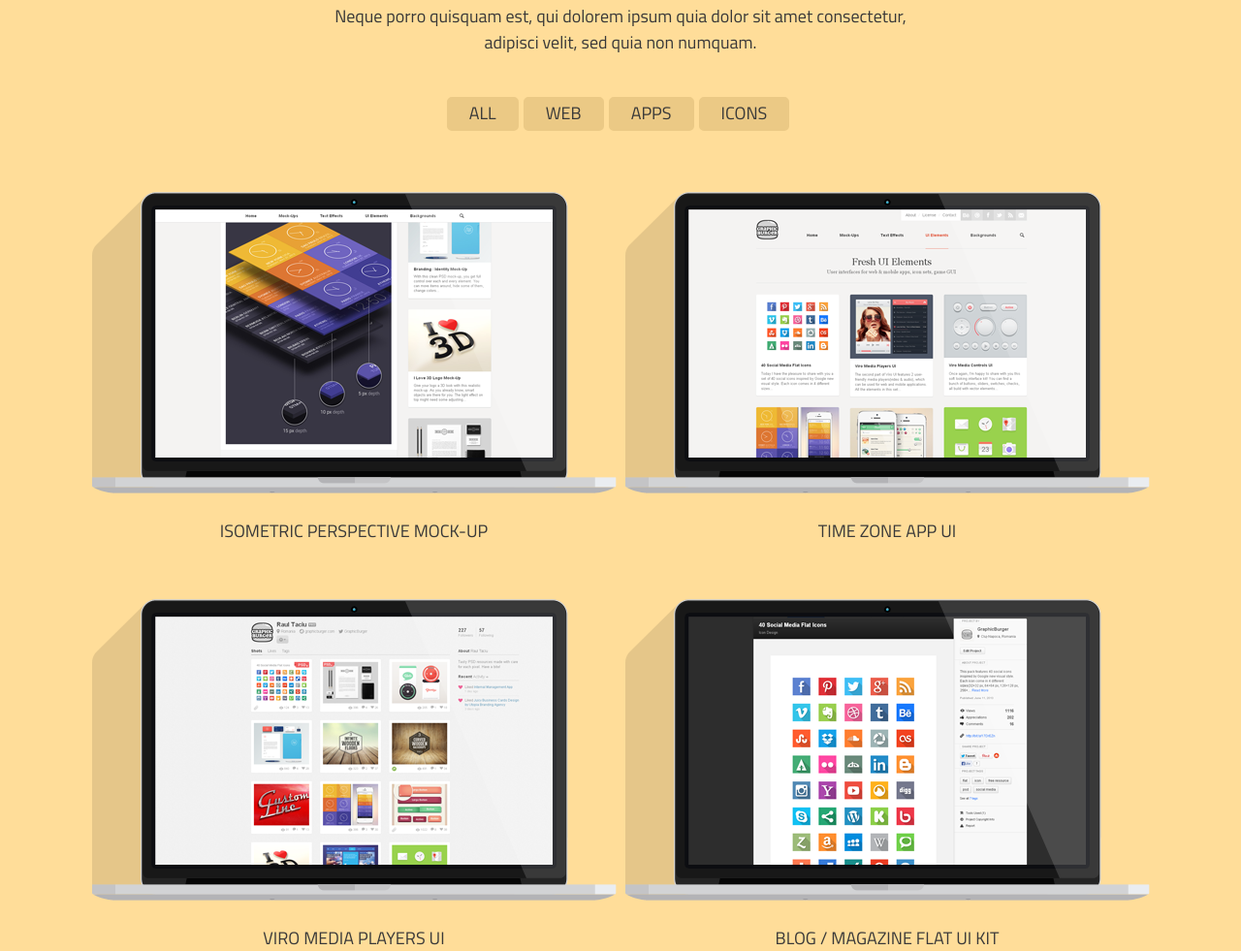
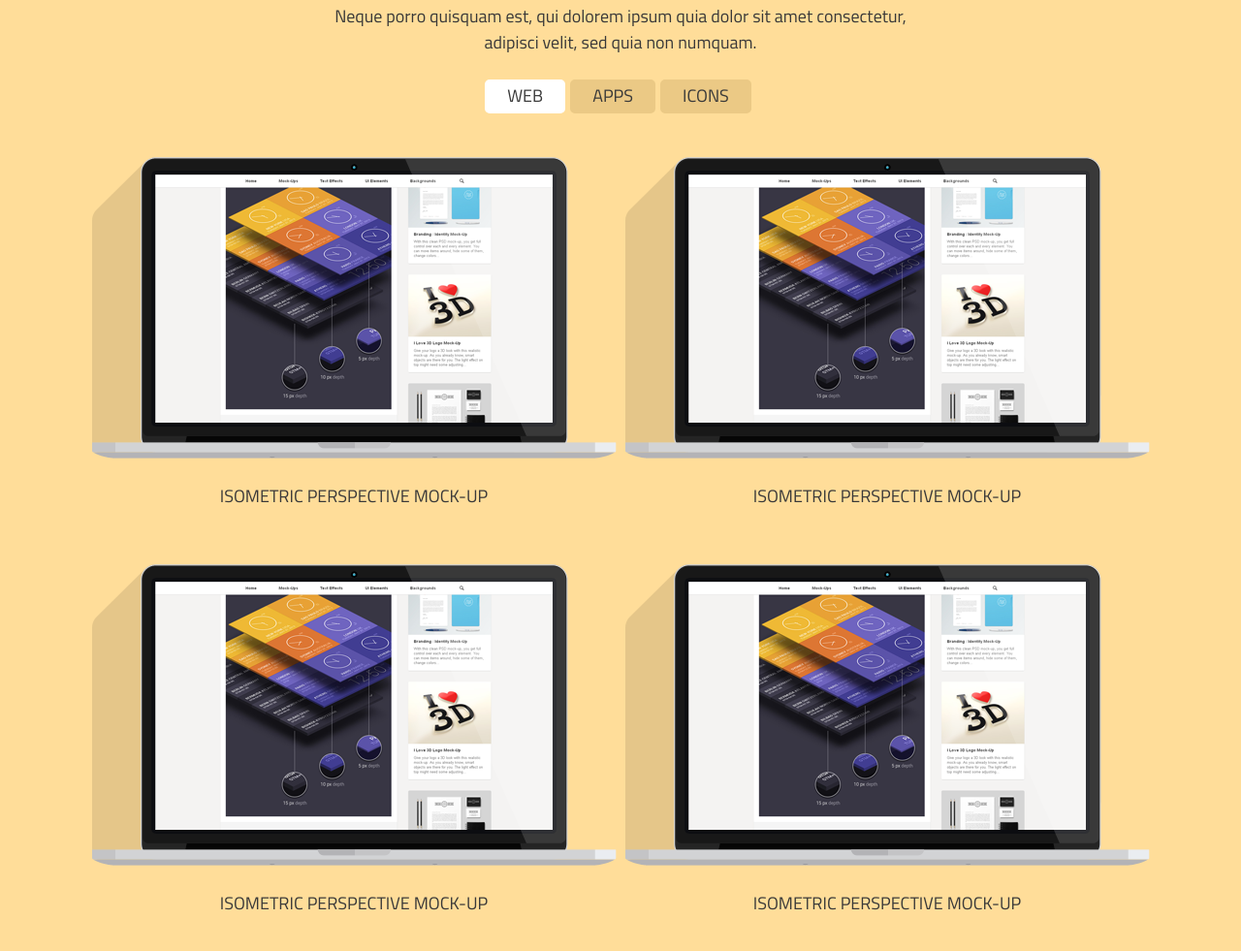
Before and after one commit to looktoroot/Ascent, a website: page src/index.html in a window 1280 px wide. Shown: the part 3214-4195 px from the top of the page at 97% size. Drawn offline with nearby package versions, Linux system fonts and the light colour scheme; files that its build step writes are made by us from their sources.

Commit message:
added css-slider for portfolio section

```diff
--- a/src/index.html
+++ b/src/index.html
@@ -273,35 +273,84 @@
            consectetur, adipisci velit, sed quia non numquam.
         </p>
       </div>
-      <div class="page-section__tabs">
-        <ul class="page-section__tab-list">
-          <li class="page-section__tab-item"><a href="#">All</a></li>
-          <li class="page-section__tab-item"><a href="#">Web</a></li>
-          <li class="page-section__tab-item"><a href="#">Apps</a></li>
-          <li class="page-section__tab-item"><a href="#">Icons</a></li>
-        </ul>
+
+      <div class="slider">
+        <input type="radio" id="slide-1" name="toggle" class="slider__input" checked>
+        <input type="radio" id="slide-2" name="toggle" class="slider__input">
+        <input type="radio" id="slide-3" name="toggle" class="slider__input">
+
+        <div class="slider__tab-container">
+          <div class="slider__tab-list">
+            <label class="slider__tab-item" for="slide-1">web</label>
+            <label class="slider__tab-item" for="slide-2">apps</label>
+            <label class="slider__tab-item" for="slide-3">icons</label>
           </div>
-      <div class="page-section__content">
+        </div>
+
+        <div class="slider__slide-container">
+          <div class="slider__slide-content">
             <div class="portfolio-item">
               <img src="img/mock-up-1.png" width="100%" height="100%" alt="portfolio mock-up" class="portfolio-item__image">
               <span class="portfolio-item__title">Isometric Perspective Mock-Up</span>
+            </div>
+            <div class="portfolio-item">
+              <img src="img/mock-up-1.png" width="100%" height="100%" alt="portfolio mock-up" class="portfolio-item__image">
+              <span class="portfolio-item__title">Isometric Perspective Mock-Up</span>
+            </div>
+            <div class="portfolio-item">
+              <img src="img/mock-up-1.png" width="100%" height="100%" alt="portfolio mock-up" class="portfolio-item__image">
+              <span class="portfolio-item__title">Isometric Perspective Mock-Up</span>
+            </div>
+            <div class="portfolio-item">
+              <img src="img/mock-up-1.png" width="100%" height="100%" alt="portfolio mock-up" class="portfolio-item__image">
+              <span class="portfolio-item__title">Isometric Perspective Mock-Up</span>
+            </div>
+          </div>
+
+          <div class="slider__slide-content">
+            <div class="portfolio-item">
+              <img src="img/mock-up-2.png" width="100%" height="100%" alt="portfolio mock-up" class="portfolio-item__image">
+              <span class="portfolio-item__title">Time Zone App UI</span>
             </div>
             <div class="portfolio-item">
               <img src="img/mock-up-2.png" width="100%" height="100%" alt="portfolio mock-up" class="portfolio-item__image">
               <span class="portfolio-item__title">Time Zone App UI</span>
             </div>
             <div class="portfolio-item">
+              <img src="img/mock-up-2.png" width="100%" height="100%" alt="portfolio mock-up" class="portfolio-item__image">
+              <span class="portfolio-item__title">Time Zone App UI</span>
+            </div>
+            <div class="portfolio-item">
+              <img src="img/mock-up-2.png" width="100%" height="100%" alt="portfolio mock-up" class="portfolio-item__image">
+              <span class="portfolio-item__title">Time Zone App UI</span>
+            </div>
+          </div>
+
+          <div class="slider__slide-content">
+            <div class="portfolio-item">
               <img src="img/mock-up-3.png" width="100%" height="100%" alt="portfolio mock-up" class="portfolio-item__image">
               <span class="portfolio-item__title">Viro Media Players UI</span>
             </div>
             <div class="portfolio-item">
-          <img src="img/mock-up-4.png" width="100%" height="100%" alt="portfolio mock-up" class="portfolio-item__image">
-          <span class="portfolio-item__title">Blog / Magazine Flat UI Kit</span>
+              <img src="img/mock-up-3.png" width="100%" height="100%" alt="portfolio mock-up" class="portfolio-item__image">
+              <span class="portfolio-item__title">Viro Media Players UI</span>
+            </div>
+            <div class="portfolio-item">
+              <img src="img/mock-up-3.png" width="100%" height="100%" alt="portfolio mock-up" class="portfolio-item__image">
+              <span class="portfolio-item__title">Viro Media Players UI</span>
+            </div>
+            <div class="portfolio-item">
+              <img src="img/mock-up-3.png" width="100%" height="100%" alt="portfolio mock-up" class="portfolio-item__image">
+              <span class="portfolio-item__title">Viro Media Players UI</span>
             </div>
           </div>
+        </div>
+      </div>
+
       <a class="button button--green" href="#">
         <span>Load more projects</span>
       </a>
+
     </div>
   </section>
 
--- a/src/sass/blocks/page-section.scss
+++ b/src/sass/blocks/page-section.scss
@@ -15,13 +15,6 @@
 
     @media (min-width: $screen-sm) {
       justify-content: space-around;
-    }
-
-    &--portfolio {
-
-      @media (min-width: $screen-sm) {
-        justify-content: flex-start;
-      }
     }
   }
 
--- /dev/null
+++ b/src/sass/blocks/slider.scss
@@ -0,0 +1,85 @@
+.slider {
+
+  #slide-1:checked ~ .slider__tab-container label[for="slide-1"],
+  #slide-2:checked ~ .slider__tab-container label[for="slide-2"],
+  #slide-3:checked ~ .slider__tab-container label[for="slide-3"] {
+    background-color: $color-section-fourth--tabs-active;
+    border-color: $color-section-fourth--tabs-active;
+  }
+
+  #slide-1:checked ~ .slider__slide-container > .slider__slide-content:nth-of-type(1),
+  #slide-2:checked ~ .slider__slide-container > .slider__slide-content:nth-of-type(2),
+  #slide-3:checked ~ .slider__slide-container > .slider__slide-content:nth-of-type(3) {
+    opacity: 1;
+    position: relative;
+  }
+
+  &__input {
+    display: none;
+  }
+
+  &__tab-container {
+    max-width: 80%;
+    margin-left: auto;
+    margin-right: auto;
+    margin-bottom: 40px;
+
+    display: flex;
+    justify-content: center;
+
+    text-transform: uppercase;
+    font-size: $font-size--large;
+  }
+
+  &__tab-list {
+    padding: 0;
+
+    display: flex;
+    flex-wrap: wrap;
+  }
+
+  &__tab-item {
+    margin-right: 5px;
+    margin-bottom: 5px;
+
+    border-color: transparent;
+    border-style: solid;
+    border-top-width: 0.4em;
+    border-bottom-width: 0.4em;
+    border-left-width: 1.3em;
+    border-right-width: 1.3em;
+    border-radius: 5px;
+
+    background-color: $color-section-fourth--tabs;
+    border-color: $color-section-fourth--tabs;
+
+    transition: all 0.2s;
+
+    &:hover {
+      background-color: $color-section-fourth--tabs-active;
+      border-color: $color-section-fourth--tabs-active;
+    }
+  }
+
+  &__slide-container {
+    position: relative;
+  }
+
+  &__slide-content {
+    top: 0;
+    position: absolute;
+
+    opacity: 0;
+
+    display: flex;
+    flex-wrap: wrap;
+    justify-content: center;
+    align-items: baseline;
+
+    transition: opacity 0.8s ease;
+
+    @media (min-width: $screen-sm) {
+      justify-content: space-around;
+    }
+  }
+}
--- a/src/sass/style.scss
+++ b/src/sass/style.scss
@@ -9,6 +9,7 @@
 @import "blocks/service-item.scss";
 @import "blocks/team-member.scss";
 @import "blocks/skill-item.scss";
+@import "blocks/slider.scss";
 @import "blocks/portfolio-item.scss";
 @import "blocks/about-us-item.scss";
 @import "blocks/feedback-form.scss";
```
Lines whose indentation alone changed are shown as unchanged.
